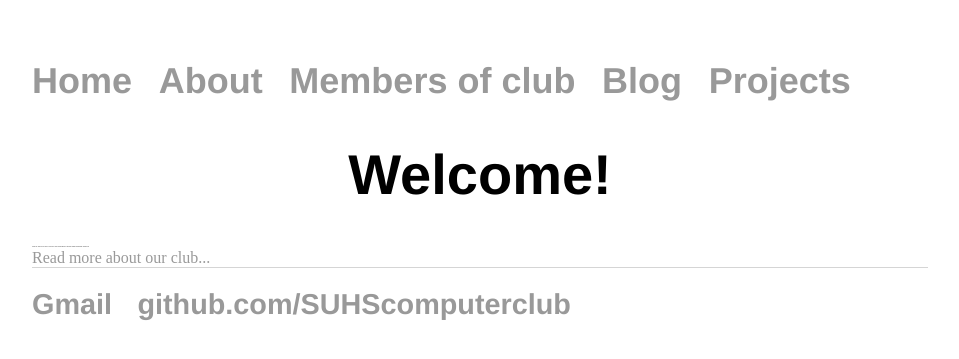
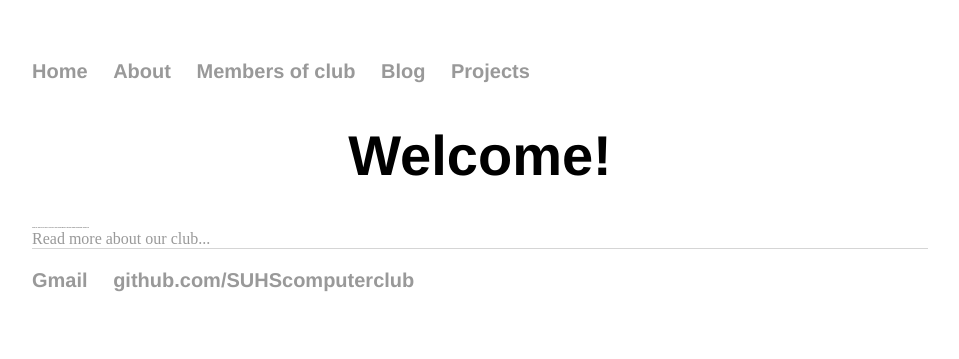
Before and after one commit to SUHScomputerclub/SUHScomputerclub.github.io, a Jekyll site: the page built from index.html, in a window 1280 px wide. Shown: the top 359 px of the page, without its empty margins (160-1119 px from the left). Built offline with Jekyll 4.4.1, drawn with Linux system fonts in a browser that asks for light colours.

Commit message:
changed horrible mistake

```diff
--- a/css/main.css
+++ b/css/main.css
@@ -57,12 +57,12 @@ ul.posts li {
 
 ul {
     margin: 20px auto 40px;
-    font-size: 1.5em;
+    font-size: 20px;
     font-family:'Helvetica', 'Arial', 'Sans-Serif';
 }
 
 ul li {
     margin: 20px auto 40px;
-    font-size: 1.5em;
+    font-size: 20px;
     font-family:'Helvetica', 'Arial', 'Sans-Serif';
 }
```
